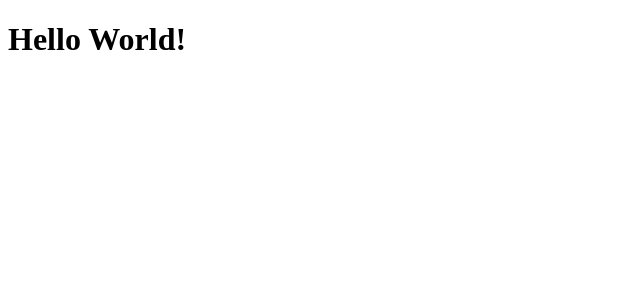
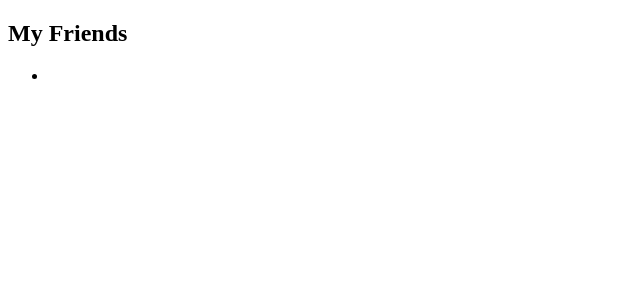
Before and after one commit to Manojlovic1998/vue-friends-app, a Vue app: page / in a window 1280 px wide. Shown: the top 300 px of the page, without its empty margins (0-640 px from the left). Built offline with nearby package versions, Linux system fonts and the light colour scheme.

Commit message:
Update app comp. template context

```diff
--- a/src/App.vue
+++ b/src/App.vue
@@ -1,5 +1,10 @@
 <template>
-<h1>Hello World!</h1>
+  <section>
+    <h2>My Friends</h2>
+    <ul>
+      <li></li>
+    </ul>
+  </section>
 </template>
 
 <script>
@@ -18,11 +23,11 @@ export default {
           name: "Julie Jones",
           phone: "0987 6544 21",
           email: "julie@localhost.com",
-        }
-      ]
-    }
-  }
-}
+        },
+      ],
+    };
+  },
+};
 </script>
 
 <style>
```
